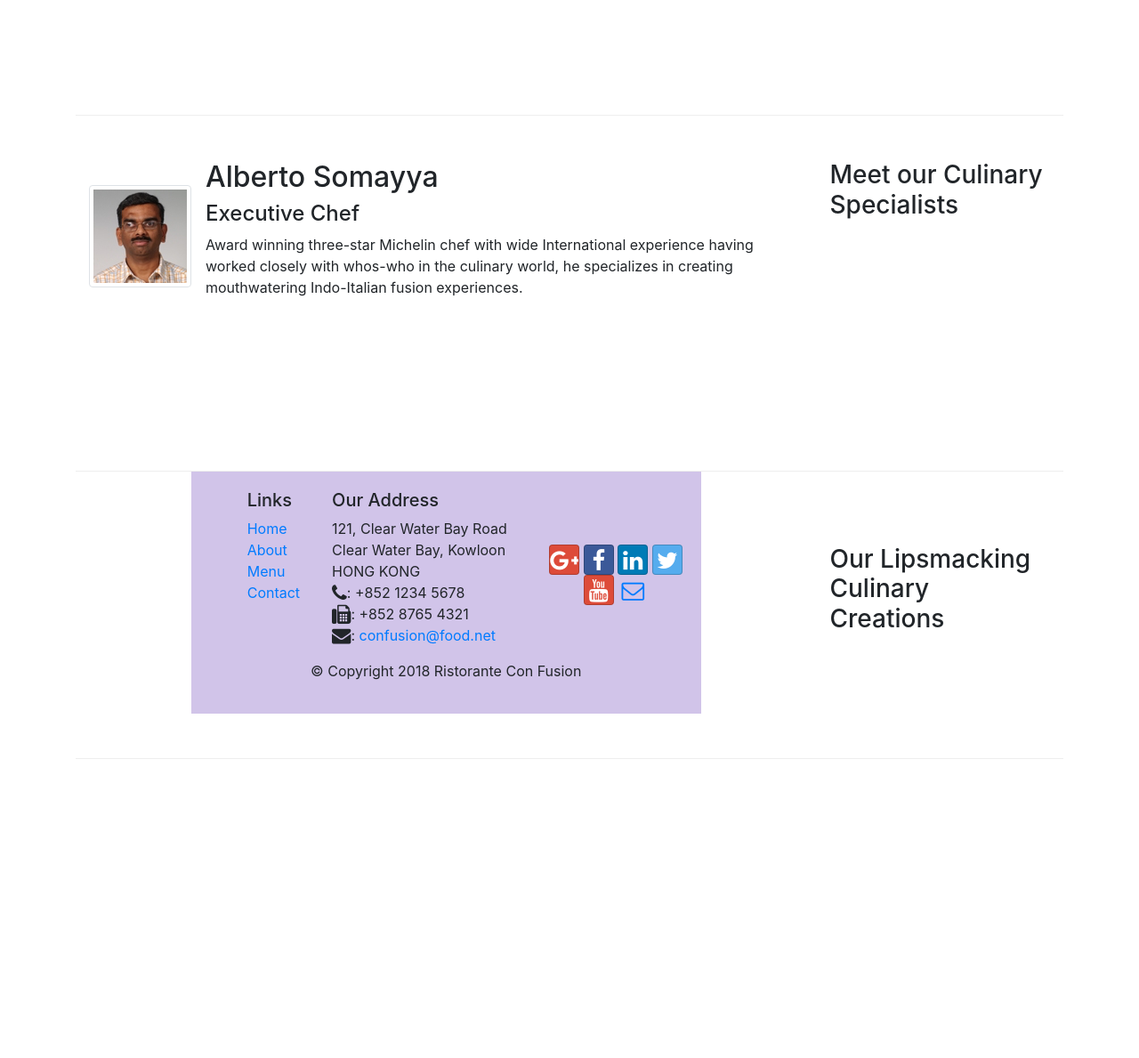
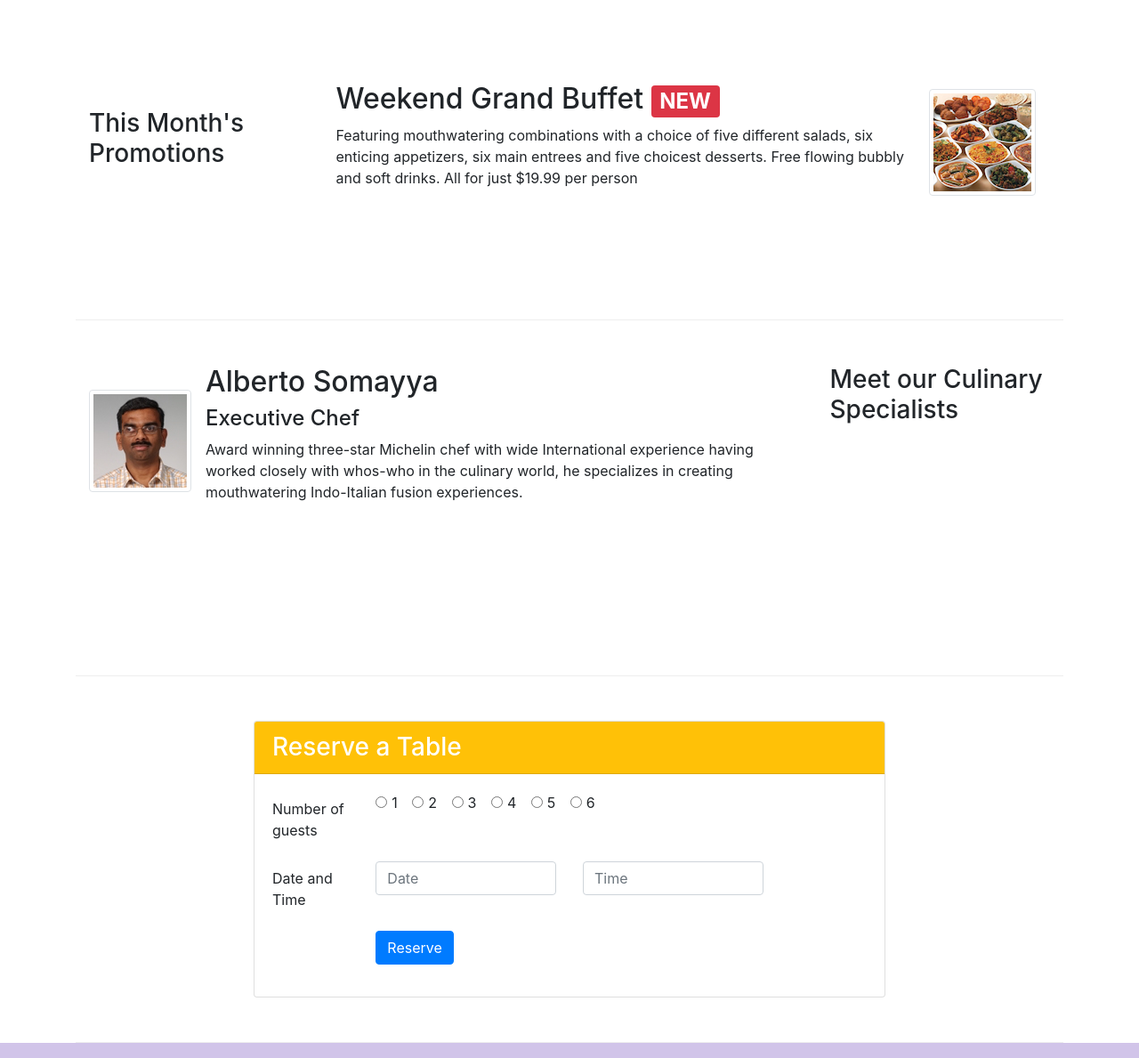
Before and after one commit to Kritika1300/frontendB4, a website: page index.html in a window 1280 px wide. Shown: the part 774-1963 px from the top of the page at 89% size. Before the commit the page ends 1627 px from the top, so only its background shows below. Drawn offline with nearby package versions, Linux system fonts and the light colour scheme.

Commit message:
Modified Home Page

```diff
--- a/index.html
+++ b/index.html
@@ -64,19 +64,28 @@
                             Buffalo Paneer.</p>
                     </div>
                 </div>
+                </div>
+                </div>
 
 
-        </div>
+
 
 
         <div class = "row  row-content align-items-center">
             <div class = "col-12 col-sm-4 col-md-3">
                 <h3>This Month's Promotions</h3>
             </div>
-            <div class = "col col-sm col-md">
-                <h2>Weekend Grand Buffet</h2>
-                <p>Featuring mouthwatering combinations with a choice of five different salads, six enticing appetizers, six main entrees and five choicest desserts. Free flowing bubbly and soft drinks. All for just $19.99 per person </p>
+            <div class = "col col-sm order-sm-last col-md">
+                <div class="media">
+                    <div class="media-body">
+
+                <h2 class="mt-0">Weekend Grand Buffet&nbsp<span class="badge badge-danger ">NEW</span></h2>
+                <p class="d-none d-sm-block">Featuring mouthwatering combinations with a choice of five different salads, six enticing appetizers, six main entrees and five choicest desserts. Free flowing bubbly and soft drinks. All for just $19.99 per person </p>
             </div>
+            <img class="d-flex mr-3 img-thumbnail align-self-center"
+                            src="img/buffet.png" alt="Buffet">
+        </div>
+        </div>
         </div>
 
         <div class = "row  row-content">
@@ -99,6 +108,68 @@
                 </div>
 
         </div>
+    </div>
+    <div class = "row  row-content d-flex justify-content-center align-items-center">
+
+        <div class="col-12 col-sm-8" >
+            <div class="card ">
+                <h3 class="card-header bg-warning text-white">Reserve a Table</h3>
+                <div class="card-body">
+
+
+                            <form>
+                                <div class="form-group row">
+                                    <label for="Number of guests" class="col-md-2 col-form-label">Number of guests</label>
+                                    <div class="col-8">
+                                    <div class="form-check form-check-inline">
+                                        <input class="form-check-input" type="radio" name="inlineRadioOptions" id="inlineRadio1" value="option1">
+                                        <label class="form-check-label" for="inlineRadio1">1</label>
+                                      </div>
+                                      <div class="form-check form-check-inline">
+                                        <input class="form-check-input" type="radio" name="inlineRadioOptions" id="inlineRadio2" value="option2">
+                                        <label class="form-check-label" for="inlineRadio2">2</label>
+                                      </div>
+                                      <div class="form-check form-check-inline">
+                                        <input class="form-check-input" type="radio" name="inlineRadioOptions" id="inlineRadio3" value="option3">
+                                        <label class="form-check-label" for="inlineRadio3">3 </label>
+                                      </div>
+                                      <div class="form-check form-check-inline">
+                                        <input class="form-check-input" type="radio" name="inlineRadioOptions" id="inlineRadio4" value="option4">
+                                        <label class="form-check-label" for="inlineRadio3">4 </label>
+                                      </div>
+                                      <div class="form-check form-check-inline">
+                                        <input class="form-check-input" type="radio" name="inlineRadioOptions" id="inlineRadio5" value="option5">
+                                        <label class="form-check-label" for="inlineRadio3">5 </label>
+                                      </div>
+                                      <div class="form-check form-check-inline">
+                                        <input class="form-check-input" type="radio" name="inlineRadioOptions" id="inlineRadio6" value="option6">
+                                        <label class="form-check-label" for="inlineRadio3">6 </label>
+                                      </div>
+                                      </div>
+
+                                </div>
+
+                                <div class="form-group row">
+                                    <label for="Date and Time" class="col-12 col-md-2 col-form-label">Date and Time</label>
+                                    <div class="col-12 col-md-4">
+                                        <input type="text" class="form-control" id="date" name="date" placeholder="Date">
+                                    </div>
+                                    <div class="col-12 col-md-4">
+                                        <input type="text" class="form-control" id="time" name="time" placeholder="Time">
+                                    </div>
+                                </div>
+                                <div class="form-group row">
+                                    <div class="offset-md-2 col-md-10">
+                                        <button type="submit" class="btn btn-primary">Reserve</button>
+                                    </div>
+                                </div>
+                            </form>
+
+                    </dl>
+                </div>
+            </div>
+        </div>
+    </div>
     </div>
 
     <footer class = "footer">
```
